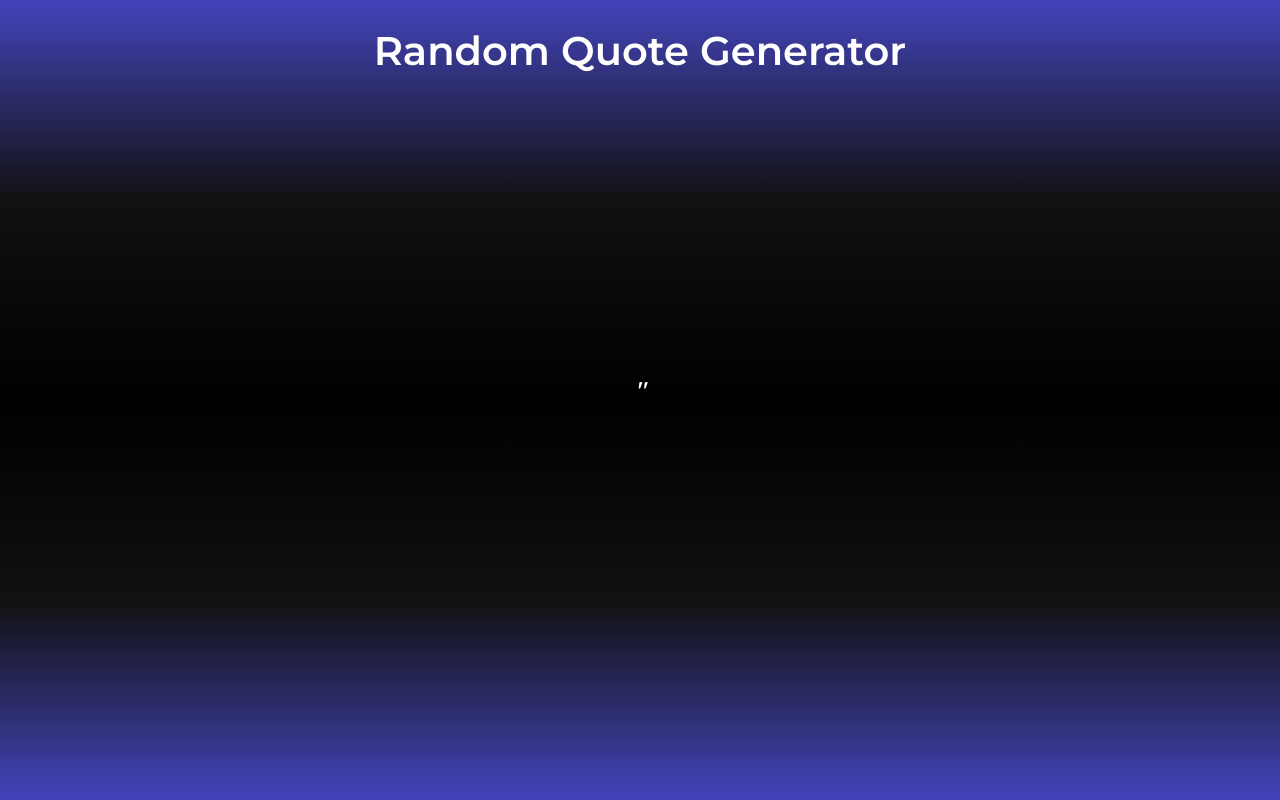
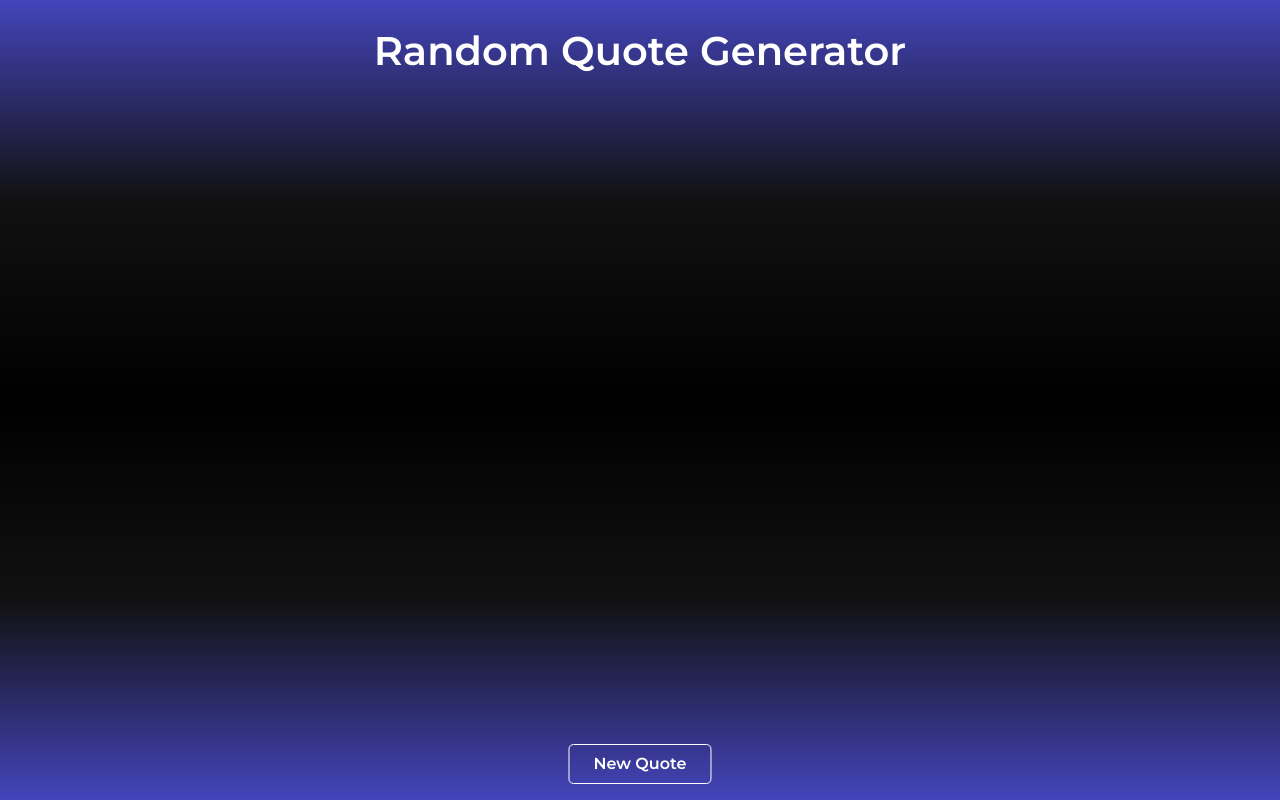
Before and after one commit to Jorge644240/quotes.jorgegallego.me, a plain HTML site: page index.html in a window 1280 px wide. Drawn offline with nearby package versions, Linux system fonts and the light colour scheme; no server answers.

Commit message:
Added button to generate new quote

```diff
--- a/index.css
+++ b/index.css
@@ -41,6 +41,28 @@ p
     transition: all 0.2s linear;
     opacity: 0;
 }
+button
+{
+    position: absolute;
+    bottom: 2%;
+    left: 50%;
+    transform: translateX(-50%);
+    padding: 0.6rem 1.5rem;
+    border: 1px solid;
+    background-color: transparent;
+    cursor: pointer;
+    font-size: 1rem;
+    font-family: 'Montserrat';
+    color: #FFFFFF;
+    border-radius: 5px;
+    transition: all 0.2s linear;
+}
+button:hover
+{
+    color: #000000;
+    background-color: #FFFFFF;
+    border-color: transparent;
+}
 @media screen and (max-width: 950px)
 {
     .center
--- a/index.html
+++ b/index.html
@@ -18,9 +18,10 @@
         <section class="quote">
             <h1>Random Quote Generator</h1>
             <div class="center">
-                <blockquote>"</blockquote>
+                <blockquote></blockquote>
                 <p></p>
             </div>
+            <button>New Quote</button>
         </section>
         <script src="index.js"></script>
     </body>
--- a/index.js
+++ b/index.js
@@ -4,7 +4,11 @@ const generateQuote = () => {
         return response.json();
     })
     .then(data => {
-        const quote = data.content, author = data.author;
+        const quote = "\"".concat(data.content), author = data.author;
+        if (document.querySelector(".quote blockquote").innerHTML != "") {
+            document.querySelector(".quote blockquote").innerHTML = "";
+            document.querySelector(".quote p").innerHTML = "";
+        }
         let i = 0;
         const title = () => {
             if (i < quote.length) {
@@ -22,3 +26,5 @@ const generateQuote = () => {
 }
 
 window.onload = generateQuote;
+
+document.querySelector("button").addEventListener("click", generateQuote);
```
